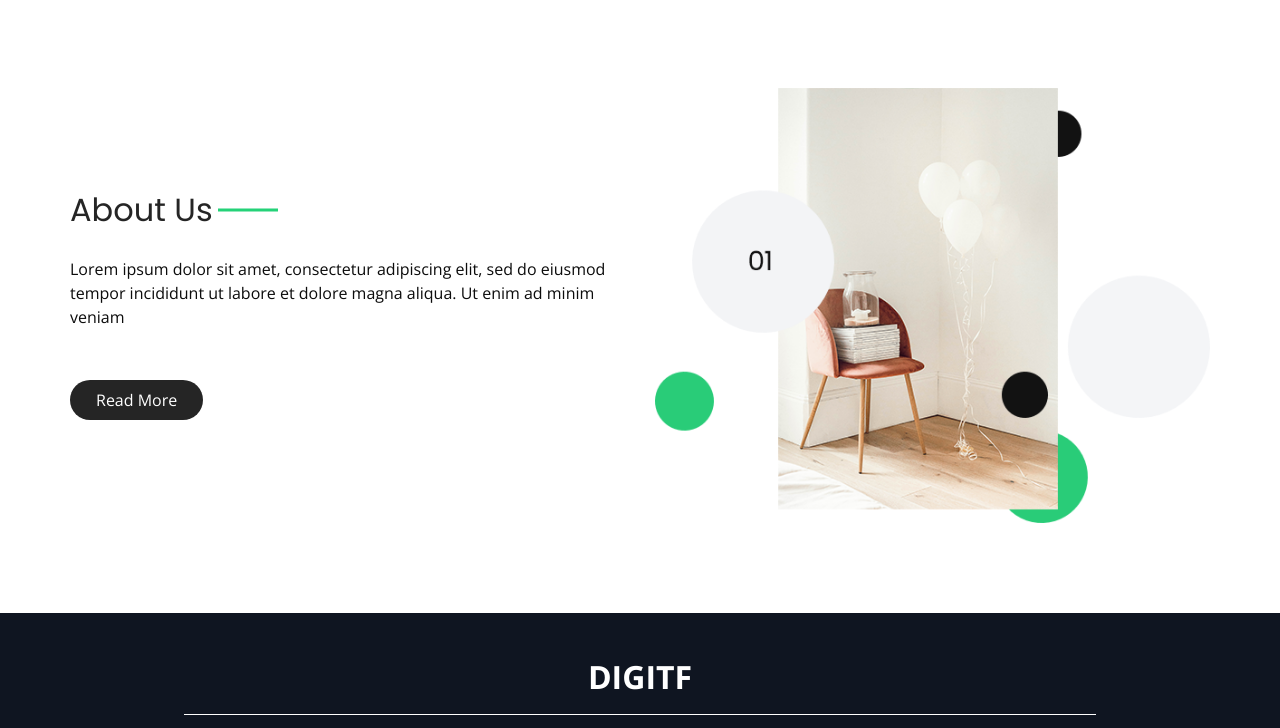
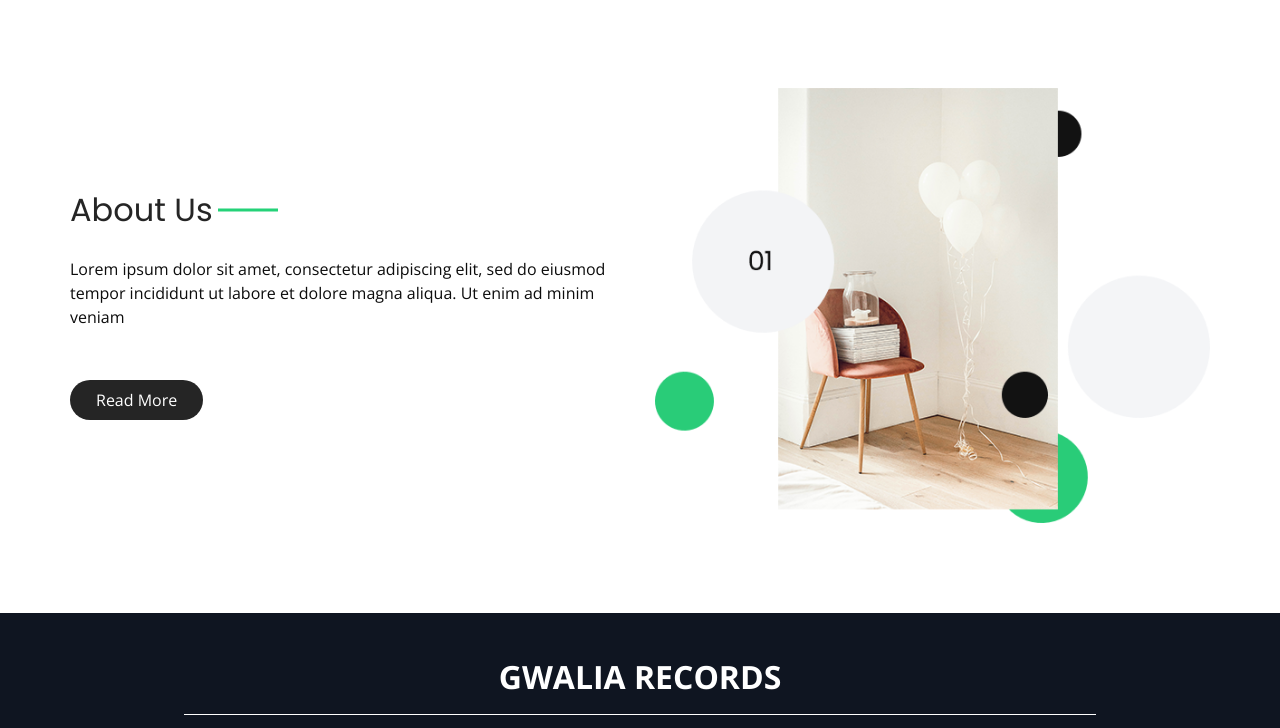
Before and after one commit to kirupan10/GwaliaRecords, a plain HTML site: page about.html in a window 1280 px wide. Shown: the part 72-800 px from the top of the page. Drawn offline with nearby package versions, Linux system fonts and the light colour scheme.

Commit message:
Update about.html

```diff
--- a/about.html
+++ b/about.html
@@ -12,7 +12,7 @@
   <meta name="description" content="" />
   <meta name="author" content="" />
 
-  <title>Digitf</title>
+  <title>Gwalia Records</title>
 
   <!-- slider stylesheet -->
   <link rel="stylesheet" type="text/css"
@@ -135,7 +135,7 @@
     <div class="container">
       <div class="info_logo">
         <h2>
-          Digitf
+          Gwalia Records
         </h2>
       </div>
       <div class="row">
```
